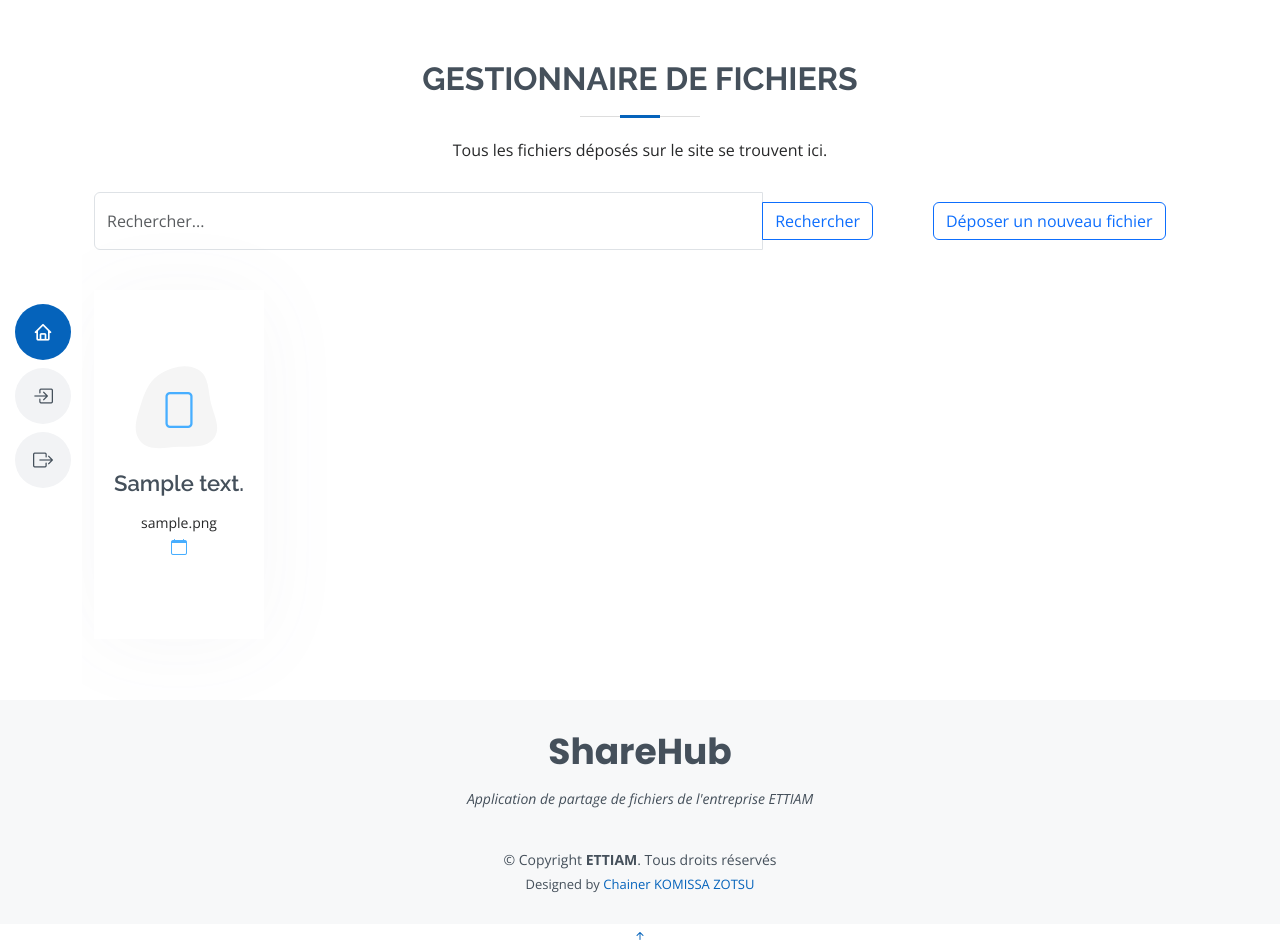
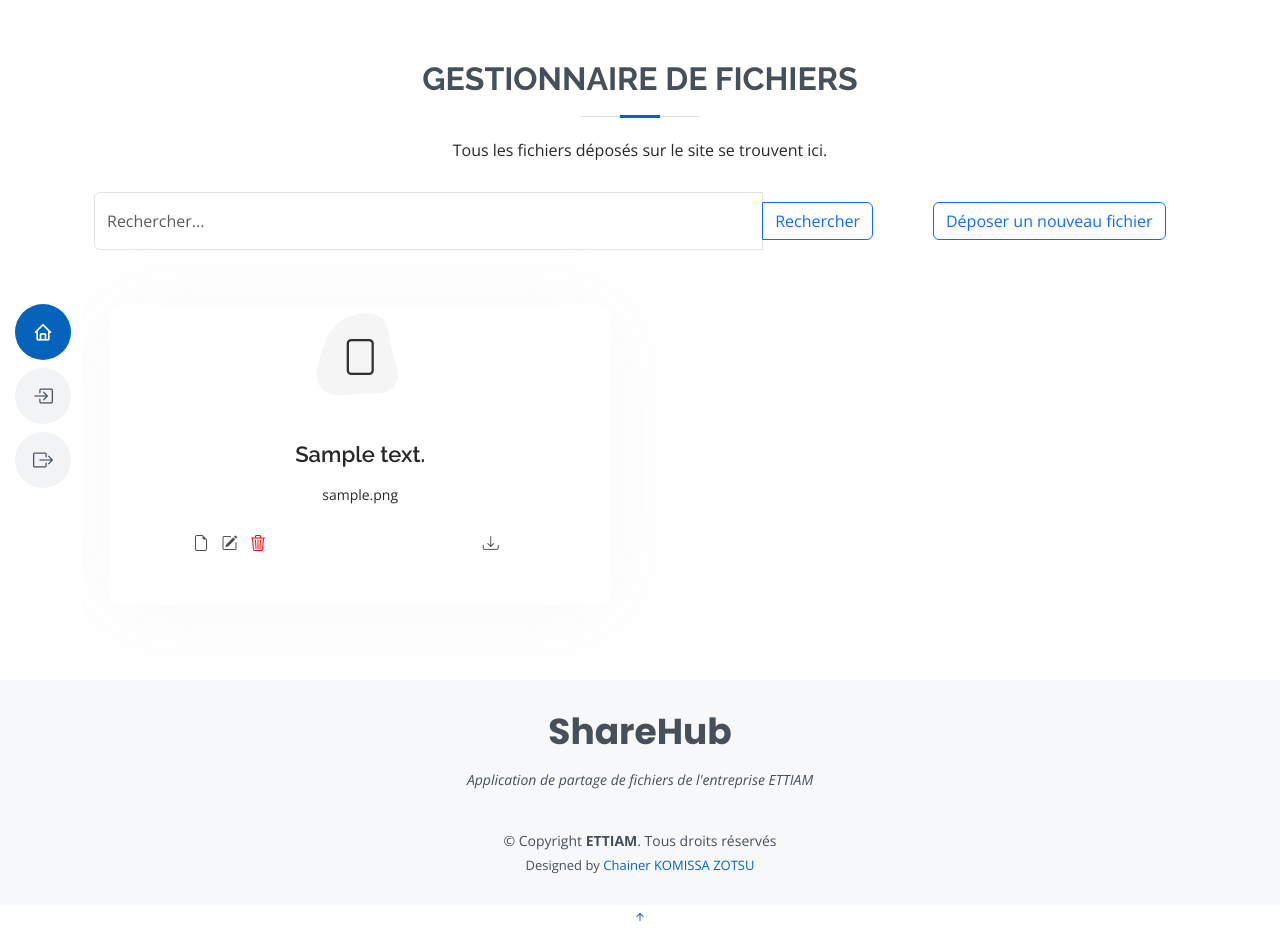
Before and after one commit to ChainerKOMISSA/ShareHub, a Flask app: page /files/1 in a window 1280 px wide. After the commit the page ends 921 px from the top, so only its background shows below. Run offline with Flask 3, Linux system fonts and the light colour scheme; tables that the repository leaves empty or names only in its code hold one stand-in row (values such as "Sample post"); some libraries are stand-ins or nearby versions.

Commit message:
Commit 22
Affichage des fichiers en différentes couleurs selon l'extension

```diff
--- a/ShareHub/static/style.css
+++ b/ShareHub/static/style.css
@@ -381,13 +381,23 @@ section {
 /*--------------------------------------------------------------
 # Services
 --------------------------------------------------------------*/
+.services .fichiers {
+    display : flex;
+    flex-wrap : wrap;
+}
+
 .services .icon-box {
+  background: #fff;
+  border-radius : 10px;
+  box-shadow: 0px 5px 90px 0px rgba(110, 123, 131, 0.05);
+  width :  46%;
+  height : 300px;
+  margin : 15px;
   text-align: center;
-  padding: 70px 20px 80px 20px;
   transition: all ease-in-out 0.3s;
-  background: #fff;
-  box-shadow: 0px 5px 90px 0px rgba(110, 123, 131, 0.05);
+  border : 2px solid #fff;
 }
+
 
 .services .icon-box .icon {
   margin: 0 auto;
@@ -399,7 +409,6 @@ section {
   transition: ease-in-out 0.3s;
   position: relative;
 }
-
 
 .services .icon-box .icon i {
   font-size: 36px;
@@ -420,7 +429,6 @@ section {
 
 .services .icon-box .icon svg path {
   transition: 0.5s;
-  fill: #f5f5f5;
 }
 
 .services .icon-box h4 {
@@ -455,51 +463,6 @@ section {
 
 .services .iconbox-blue:hover .icon path {
   fill: #47aeff;
-}
-
-.services .iconbox-orange i {
-  color: #ffa76e;
-}
-
-.services .iconbox-orange:hover .icon i {
-  color: #fff;
-}
-
-.services .iconbox-orange:hover .icon path {
-  fill: #ffa76e;
-}
-
-
-.services .iconbox-red i {
-  color: #ff5828;
-}
-
-.services .iconbox-red:hover .icon i {
-  color: #fff;
-}
-
-.services .iconbox-red:hover .icon path {
-  fill: #ff5828;
-}
-
-.services .iconbox-black i {
-  color: #000;
-}
-
-.services .iconbox-black:hover .icon i {
-  color: #fff;
-}
-
-.services .iconbox-black:hover .icon path {
-  fill: #000;
-}
-
-.file-services .icon-box {
-  text-align: center;
-  padding: 70px 20px 80px 20px;
-  transition: all ease-in-out 0.3s;
-  background: #fff;
-  box-shadow: 0px 5px 90px 0px rgba(110, 123, 131, 0.05);
 }
 
 .haut {
--- a/ShareHub/templates/files.html
+++ b/ShareHub/templates/files.html
@@ -5,9 +5,8 @@
 
 
 <!-- ======= Services Section ======= -->
-    <section id="services" class="services file-services">
+    <section id="services" class="services">
       <div class="container" data-aos="fade-up">
-
         <div class="section-title">
           <h2>Gestionnaire de fichiers</h2>
           <p>Tous les fichiers déposés sur le site se trouvent ici.</p>
@@ -21,23 +20,27 @@
               <a href="{{ url_for('upload', user_id = user_id) }}" type="button" class="btn btn-outline-primary">Déposer un nouveau fichier</a>
             </div>
         </div><br>
-      <div class="row fichiers">
+
+      <div class="fichiers">
           {% for fichier in fichiers %}
-            <div class="col-lg-4 col-md-6 d-flex align-items-stretch" data-aos="zoom-in" data-aos-delay="100">
-            <div class="icon-box iconbox-blue">
+            <div class="icon-box">
               <div class="icon">
-                <svg width="100" height="100" viewBox="0 0 600 600" xmlns="http://www.w3.org/2000/svg" class="{{ fichier['color_class'] }}">
+                <svg width="100" height="100" viewBox="0 0 600 600" xmlns="http://www.w3.org/2000/svg">
                   <path stroke="none" stroke-width="0" fill="#f5f5f5" d="M300,521.0016835830174C376.1290562159157,517.8887921683347,466.0731472004068,529.7835943286574,510.70327084640275,468.03025145048787C554.3714126377745,407.6079735673963,508.03601936045806,328.9844924480964,491.2728898941984,256.3432110539036C474.5976632858925,184.082847569629,479.9380746630129,96.60480741107993,416.23090153303,58.64404602377083C348.86323505073057,18.502131276798302,261.93793281208167,40.57373210992963,193.5410806939664,78.93577620505333C130.42746243093433,114.334589627462,98.30271207620316,179.96522072025542,76.75703585869454,249.04625023123273C51.97151888228291,328.5150500222984,13.704378332031375,421.85034740162234,66.52175969318436,486.19268352777647C119.04800174914682,550.1803526380478,217.28368757567262,524.383925680826,300,521.0016835830174"></path>
                 </svg>
-                <i class="bi {{ fichier['icon_class'] }} {{ fichier['color_class'] }}"></i>
-              </div>
-              <h4><a href="">{{ fichier['namefile'] }}</a></h4>
-              <p>{{ fichier['description'] }}</p>
-                <div class="bottom">
-                    <a href=""><i class="bi bi-calendar"></i></a>
+                <i class="bi {{ fichier['icon_class'] }}" style="color : {{ fichier['color_class'] }}"></i>
+              </div><br>
+              <h4>{{ fichier['namefile'] }}</h4>
+              <p>{{ fichier['description'] }}</p><br>
+                <div class="row">
+                    <div class="col">
+                    <a href=""><i class="bi bi-file-earmark" style="color : #4E4E4D"></i></a>&nbsp;&nbsp;
+                    <a href=""><i class="bi bi-pencil-square" style="color : #4E4E4D"></i></a>&nbsp;&nbsp;
+                    <a href=""><i class="bi bi-trash3" style="color : red"></i></a>
+                </div>
+                <div class="col"><a href="{{ fichier['linkfile'] }}" target="_blank"><i class="bi bi-download" alt="Télécharger" style="color : #4E4E4D"></i></a></div>
                 </div>
             </div>
-          </div>
           {% endfor %}
       </div>
       </div>
```
Also changed, not shown: ShareHub/static/fichiers/Nouveau_Document_texte.txt (added).
